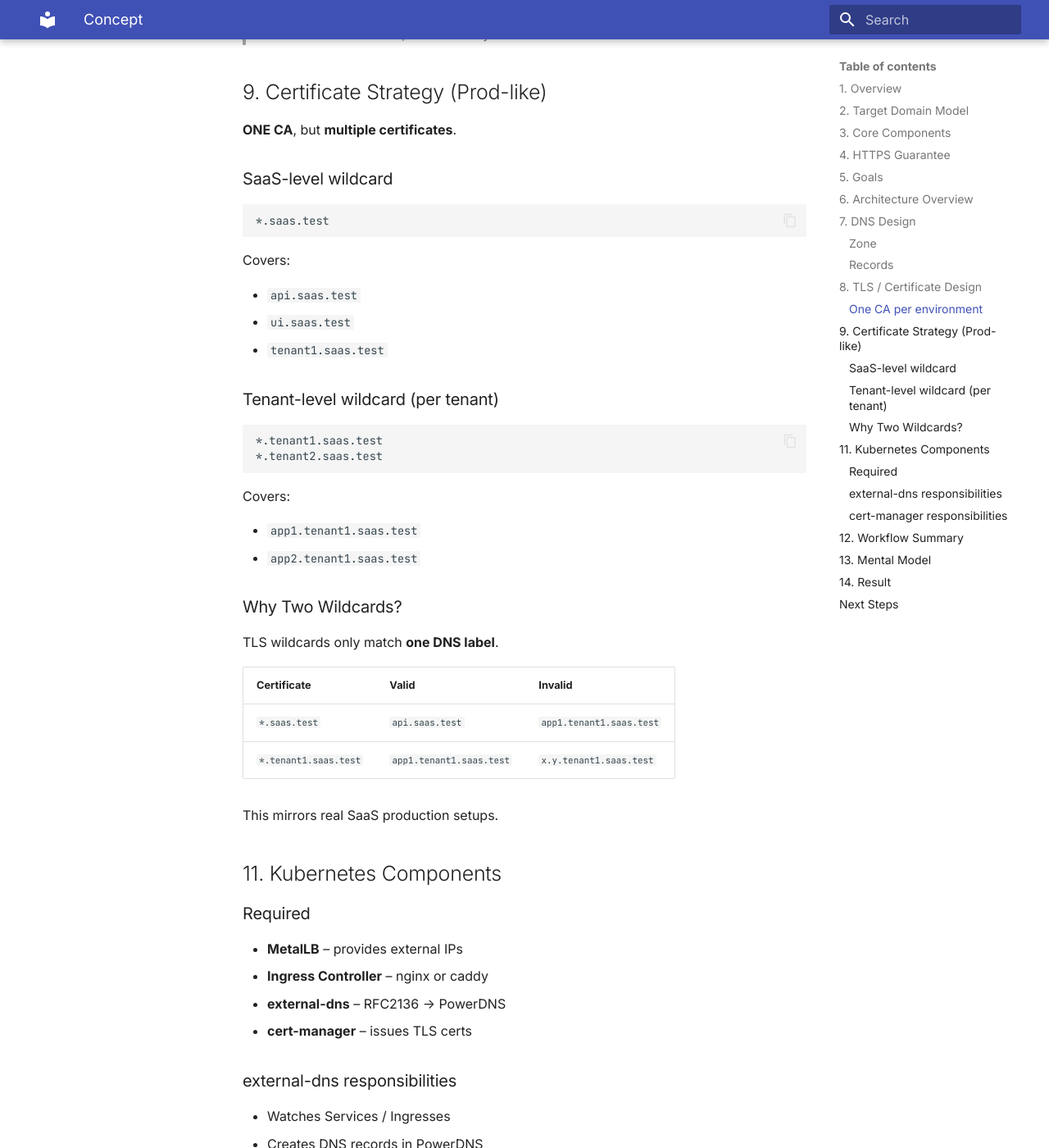
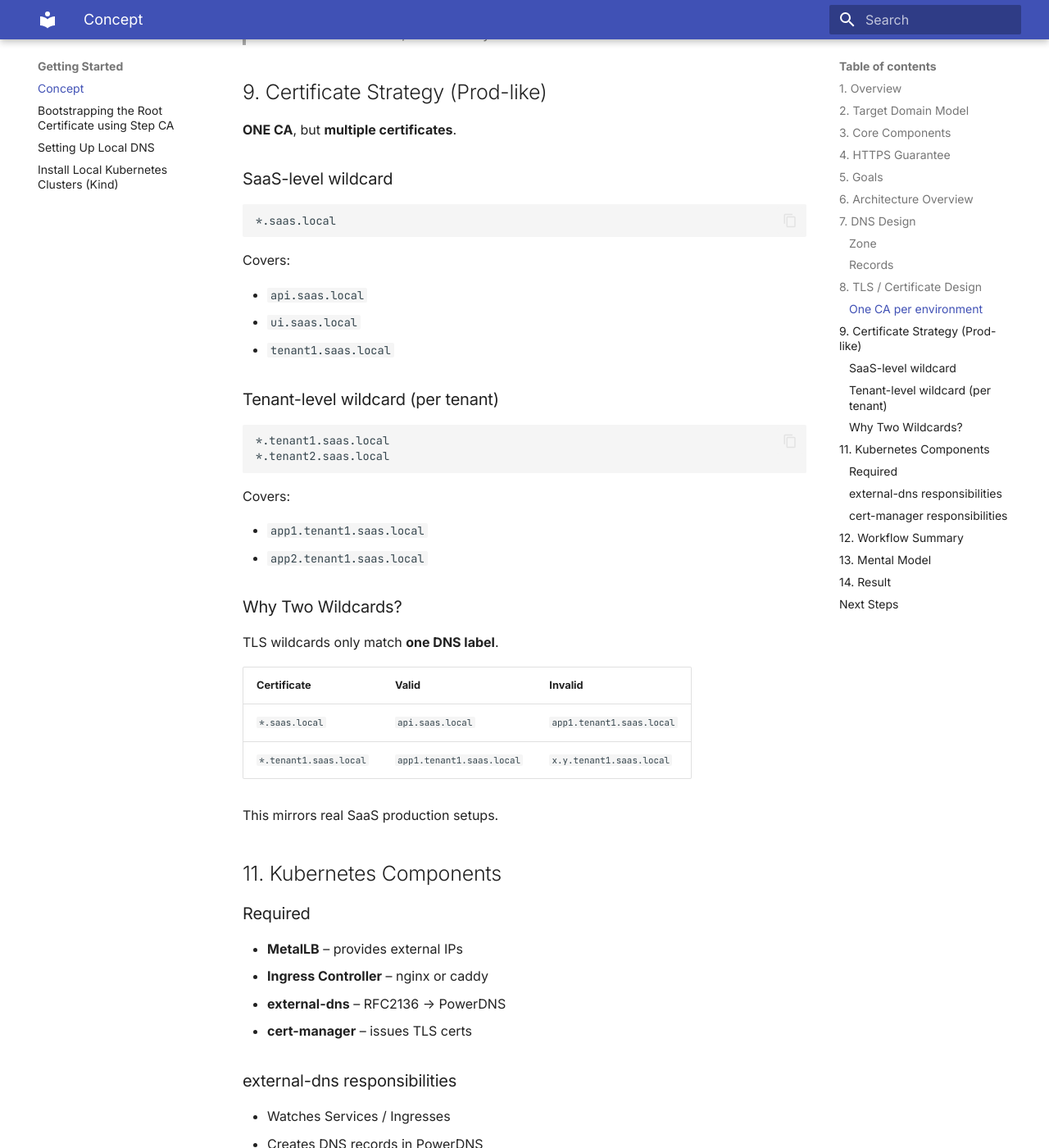
Before and after one commit to taufiqibrahim/saas-data-platform-on-kubernetes, an MkDocs documentation site: the page built from docs/getting-started/a-local-concept.md, in a window 1280 px wide and 1400 px high, scrolled down 3253 px. Shown: the whole window at 82% size. Built offline with MkDocs 1.6.1 and Material for MkDocs 9.7.7, drawn with Linux system fonts in a browser that asks for light colours; some of the changed text lies outside the part shown.

````diff
--- a/docs/getting-started/a-local-concept.md
+++ b/docs/getting-started/a-local-concept.md
@@ -11,11 +11,11 @@
 
 | Domain | Usage |
 | --- | --- |
-| [https://docs.saas.test](https://docs.saas.test) | This documentation runs locally |
-| [https://api.saas.test](https://api.saas.test) | - |
-| [https://ui.saas.test](https://ui.saas.test) | - |
-| [https://tenant1.saas.test](https://tenant1.saas.test) | - |
-| [https://app1.tenant1.saas.test](https://app1.tenant1.saas.test) | - |
+| [https://docs.saas.local](https://docs.saas.local) | This documentation runs locally |
+| [https://api.saas.local](https://api.saas.local) | - |
+| [https://ui.saas.local](https://ui.saas.local) | - |
+| [https://tenant1.saas.local](https://tenant1.saas.local) | - |
+| [https://app1.tenant1.saas.local](https://app1.tenant1.saas.local) | - |
 
 All domains are resolved via local authoritative DNS and served over HTTPS using certificates trusted by the developer’s OS and browser.
 
@@ -24,7 +24,7 @@
 The architecture is built from the following roles:
 
 - **CoreDNS**
-  Owns the local `saas.test` DNS zone and serves authoritative DNS records.
+  Owns the local `saas.local` DNS zone and serves authoritative DNS records.
 
 - **Step CA**
   Perform certificate management and root certificate creation.
@@ -69,7 +69,7 @@
 ```
 Browser
   ↓
-DNS Query (api.saas.test)
+DNS Query (api.saas.local)
   ↓
 PowerDNS (Authoritative)
   ↓
@@ -92,7 +92,7 @@
 ### Zone
 
 ```
-saas.test
+saas.local
 ```
 
 Managed **only** by PowerDNS (authoritative).
@@ -124,26 +124,26 @@
 ### SaaS-level wildcard
 
 ```
-*.saas.test
+*.saas.local
 ```
 
 Covers:
 
-* `api.saas.test`
-* `ui.saas.test`
-* `tenant1.saas.test`
+* `api.saas.local`
+* `ui.saas.local`
+* `tenant1.saas.local`
 
 ### Tenant-level wildcard (per tenant)
 
 ```
-*.tenant1.saas.test
-*.tenant2.saas.test
+*.tenant1.saas.local
+*.tenant2.saas.local
 ```
 
 Covers:
 
-* `app1.tenant1.saas.test`
-* `app2.tenant1.saas.test`
+* `app1.tenant1.saas.local`
+* `app2.tenant1.saas.local`
 
 ### Why Two Wildcards?
 
@@ -151,8 +151,8 @@
 
 | Certificate           | Valid                    | Invalid                  |
 | --------------------- | ------------------------ | ------------------------ |
-| `*.saas.test`         | `api.saas.test`          | `app1.tenant1.saas.test` |
-| `*.tenant1.saas.test` | `app1.tenant1.saas.test` | `x.y.tenant1.saas.test`  |
+| `*.saas.local`         | `api.saas.local`          | `app1.tenant1.saas.local` |
+| `*.tenant1.saas.local` | `app1.tenant1.saas.local` | `x.y.tenant1.saas.local`  |
 
 This mirrors real SaaS production setups.
 
--- a/mkdocs.yml
+++ b/mkdocs.yml
@@ -4,13 +4,13 @@
   - Home: index.md
   # - Features:
   #     - features/overview.md
-  # - Development:
+  - Getting Started:
   #     - Overview: development/index.md
   #     - development/index.md
-  #     - development/a-local-concept.md
-  #     - development/b-bootstraping-ca.md
-  #     - development/c-setup-dns.md
-  #     - development/e-install-local-kubernetes.md
+      - getting-started/a-local-concept.md
+      - getting-started/b-bootstraping-ca.md
+      - getting-started/c-setup-dns.md
+      - getting-started/d-install-local-kubernetes-kind.md
   # - Deployments:
   #     - Overview: deployments/index.md
 
````
Also changed, not shown: docs/getting-started/c-setup-dns.md (+5 -5 lines), docs/getting-started/d-install-local-kubernetes-kind.md (added, +173 -0 lines), 3 other files.
